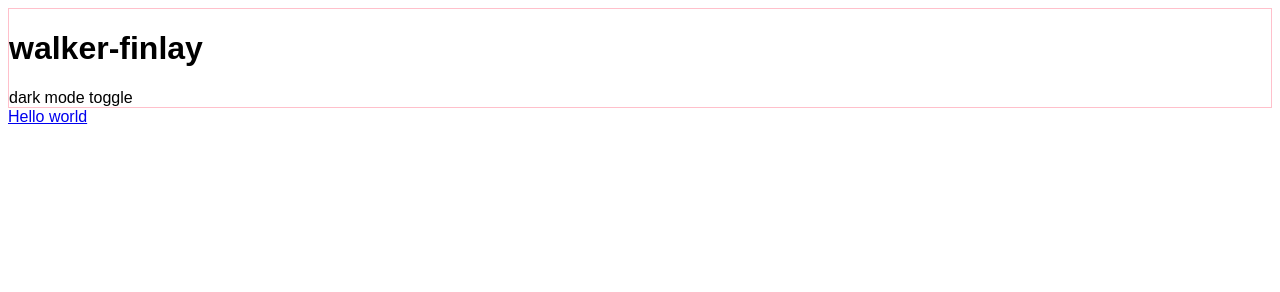
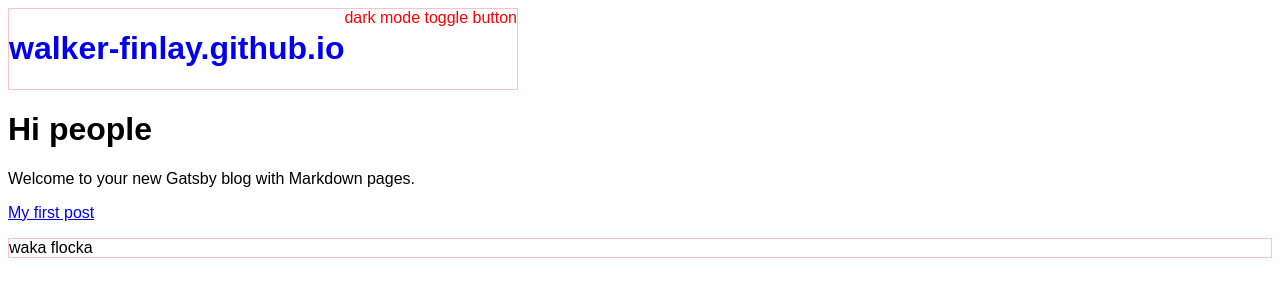
Before and after one commit to walker-finlay/walker-finlay.github.io, a Gatsby site: page / in a window 1280 px wide. Built offline with nearby package versions, Linux system fonts and the light colour scheme; Gatsby itself is replaced by a stand-in of ours.

Commit message:
hoisted layout above page

```diff
--- a/gatsby-config.js
+++ b/gatsby-config.js
@@ -60,5 +60,11 @@ module.exports = {
       },
       __key: "pages",
     },
+    {
+      resolve: "gatsby-plugin-layout",
+      options: {
+        component: require.resolve("./src/components/Layout.js"),
+      }
+    },
   ],
 };
--- a/gatsby-node.js
+++ b/gatsby-node.js
@@ -3,6 +3,7 @@ exports.createPages = ({ actions, graphql }) => {
 
   const blogPostTemplate = require.resolve(`./src/templates/blogTemplate.js`)
 
+  // Preload slugs during build process, needn't be async bc they are all local
   return graphql(`
     {
       allMarkdownRemark(
--- a/package.json
+++ b/package.json
@@ -21,6 +21,7 @@
     "gatsby": "^4.3.0",
     "gatsby-plugin-google-analytics": "^4.4.0",
     "gatsby-plugin-image": "^2.4.0",
+    "gatsby-plugin-layout": "^3.4.0",
     "gatsby-plugin-manifest": "^4.4.0",
     "gatsby-plugin-mdx": "^3.4.0",
     "gatsby-plugin-react-helmet": "^5.4.0",
--- /dev/null
+++ b/src/components/Header.js
@@ -0,0 +1,16 @@
+import * as React from "react"
+import "./Header.scss"
+import { Link } from "gatsby"
+
+const Header = props => (
+  <header class="header">
+    <Link to="/">
+      <h1>{props.siteTitle}</h1>
+    </Link>
+    <div>
+      dark mode toggle button
+    </div>
+  </header>
+);
+
+export default Header
--- /dev/null
+++ b/src/components/Header.scss
@@ -0,0 +1,17 @@
+$font-stack: Arial, sans-serif;
+$primary-color: red;
+
+header {
+    font: 100% $font-stack;
+    color: $primary-color;
+    border: 1px solid pink;
+    display: inline flex;
+
+    a {
+        text-decoration: none;
+    }
+}
+
+footer {
+    border: 1px solid pink;
+}
--- a/src/components/Layout.js
+++ b/src/components/Layout.js
@@ -0,0 +1,35 @@
+import React from "react";
+import PropTypes from "prop-types"
+import { StaticQuery, graphql } from "gatsby";
+
+import Header from "./Header"
+import "./Layout.scss"
+
+const Layout = ({ children }) => (
+  <StaticQuery
+    query={graphql`
+      query SiteTitleQuery {
+        site {
+          siteMetadata {
+            title
+          }
+        }
+      }
+    `}
+    render={data => (
+      <>
+        <Header siteTitle={data.site.siteMetadata.title} />
+        <div>
+          <main>{children}</main>
+          <footer>waka flocka</footer>
+        </div>
+      </>
+    )}
+  />
+);
+
+Layout.propTypes = {
+  children: PropTypes.node.isRequired,
+}
+
+export default Layout
--- a/src/components/TitleBar.js
+++ /dev/null
@@ -1,13 +0,0 @@
-import * as React from "react"
-import "./TitleBar.scss"
-
-const TitleBar = props => {
-    return (
-        <div class="titlebar">
-            <h1>{props.title}</h1>
-            dark mode toggle
-        </div>
-    );
-}
-
-export default TitleBar
--- a/src/components/TitleBar.scss
+++ /dev/null
@@ -1,3 +0,0 @@
-.titlebar {
-    border: 1px solid pink;
-}
--- a/src/pages/index.js
+++ b/src/pages/index.js
@@ -1,16 +1,15 @@
-import * as React from "react"
-import "./index.scss"
-import TitleBar from "../components/TitleBar"
-import { Link } from "gatsby"
+import * as React from "react";
+import "./index.scss";
+import { Link } from "gatsby";
 
-// markup
-const IndexPage = () => {
-  return (
-    <div>
-      <TitleBar title="walker-finlay" />
-      <Link to="/blog/hello-world">Hello world</Link>
-    </div>
-  )
-}
+const IndexPage = () => (
+  <div>
+    <h1>Hi people</h1>
+    <p>Welcome to your new Gatsby blog with Markdown pages.</p>
+    <p>
+      <Link to="/blog/hello-world">My first post</Link>
+    </p>
+  </div>
+);
 
-export default IndexPage
+export default IndexPage;
```
Also changed, not shown: src/components/Layout.scss (added), 1 other file.
